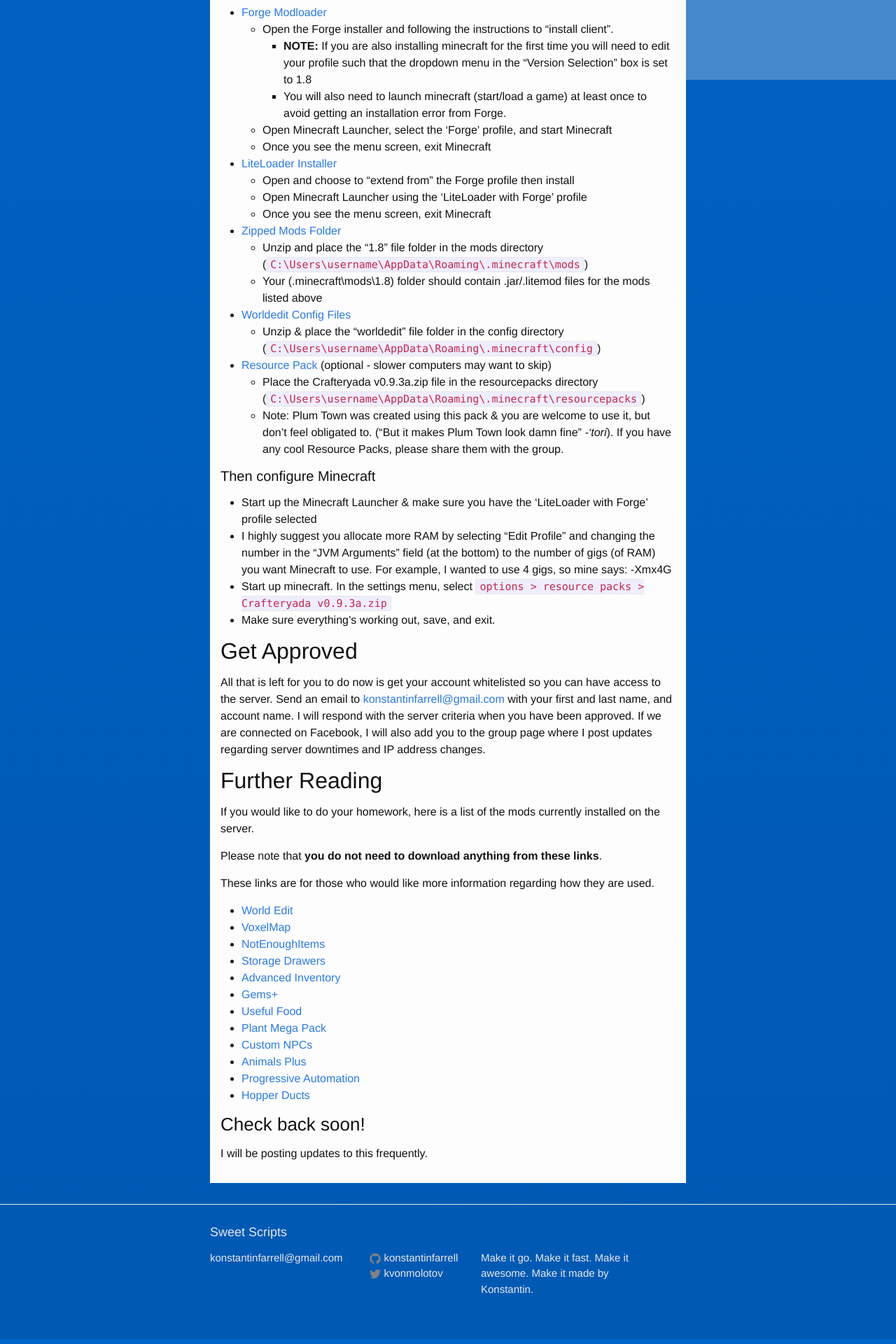
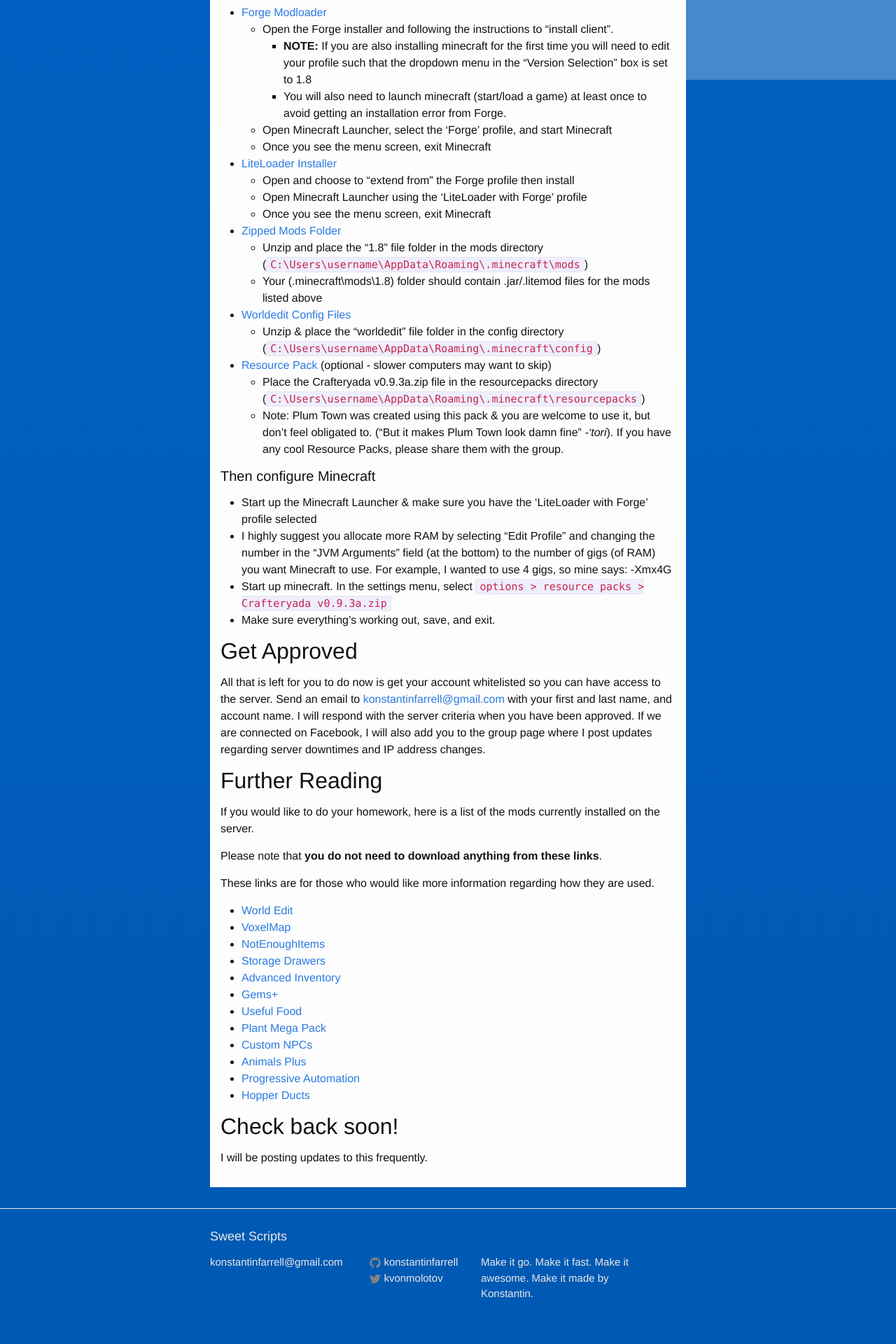
Before and after one commit to plosive/konstantinfarrell.github.io, a Jekyll site: the page built from _posts/2015-10-13-minecraft-server.md, in a window 1280 px wide. Shown: the part 1558-3478 px from the top of the page at 70% size. Built offline with Jekyll 4.4.1, drawn with Linux system fonts in a browser that asks for light colours.

```diff
--- a/_posts/2015-10-13-minecraft-server.md
+++ b/_posts/2015-10-13-minecraft-server.md
@@ -104,6 +104,6 @@
 - [Hopper Ducts](http://www.minecraftforum.net/forums/mapping-and-modding/minecraft-mods/1291075-1-5-x-1-6-x-1-7-x-1-8-x-hopper-ducts-mod)
 
 
-### Check back soon!
+## Check back soon!
 
 I will be posting updates to this frequently.
```
